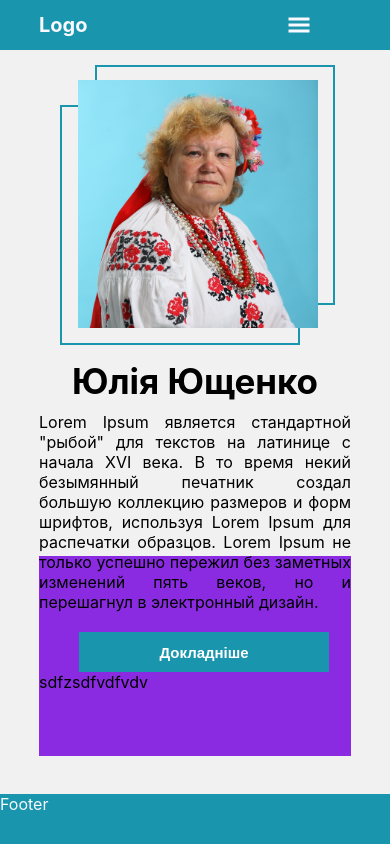
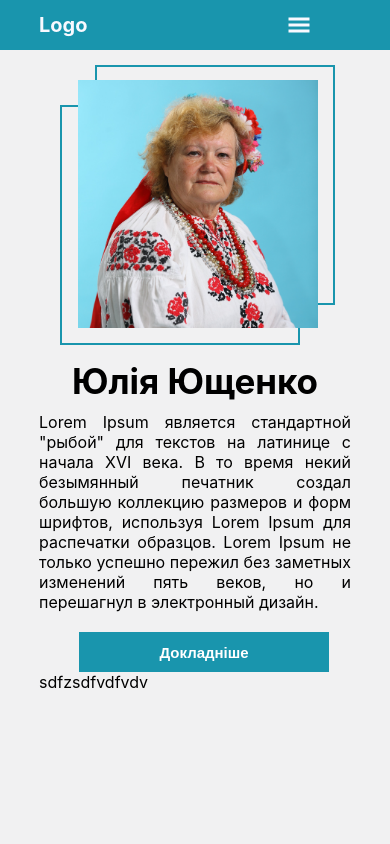
Before and after one commit to maskaa22/ulia-website, a React (Create React App) app: page / in a window 390 px wide. Shown: the top 844 px of the page. Built offline with nearby package versions, Linux system fonts and the light colour scheme.

Commit message:
css main_about my  _v6

```diff
--- a/src/components/main/style.css
+++ b/src/components/main/style.css
@@ -236,9 +236,9 @@ main {
   padding-top: 0;
   margin-top: 0;
 } */
-.main__my {
+/* .main__my {
   min-height: 60vh;
-}
+} */
 }
 
 .books {
```
